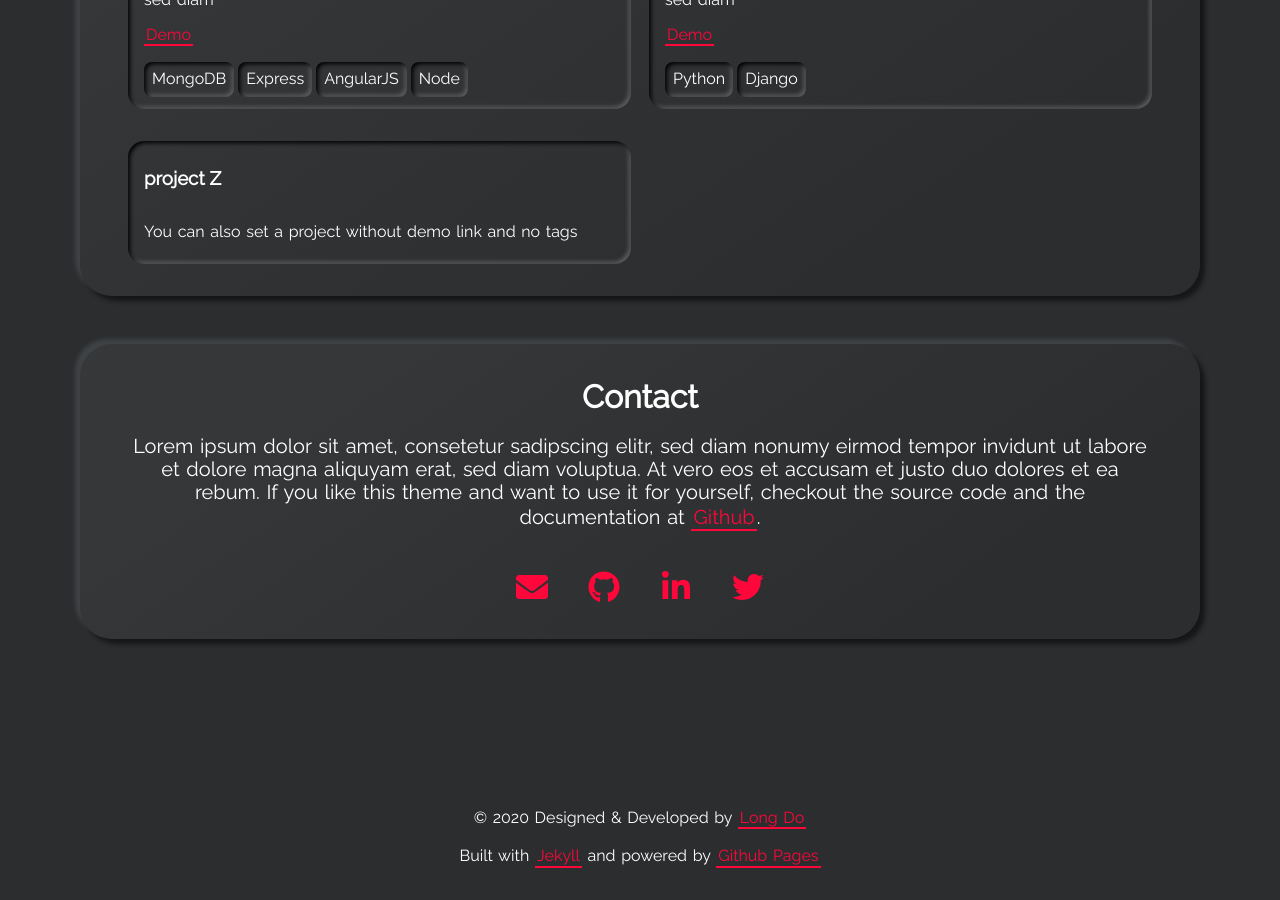
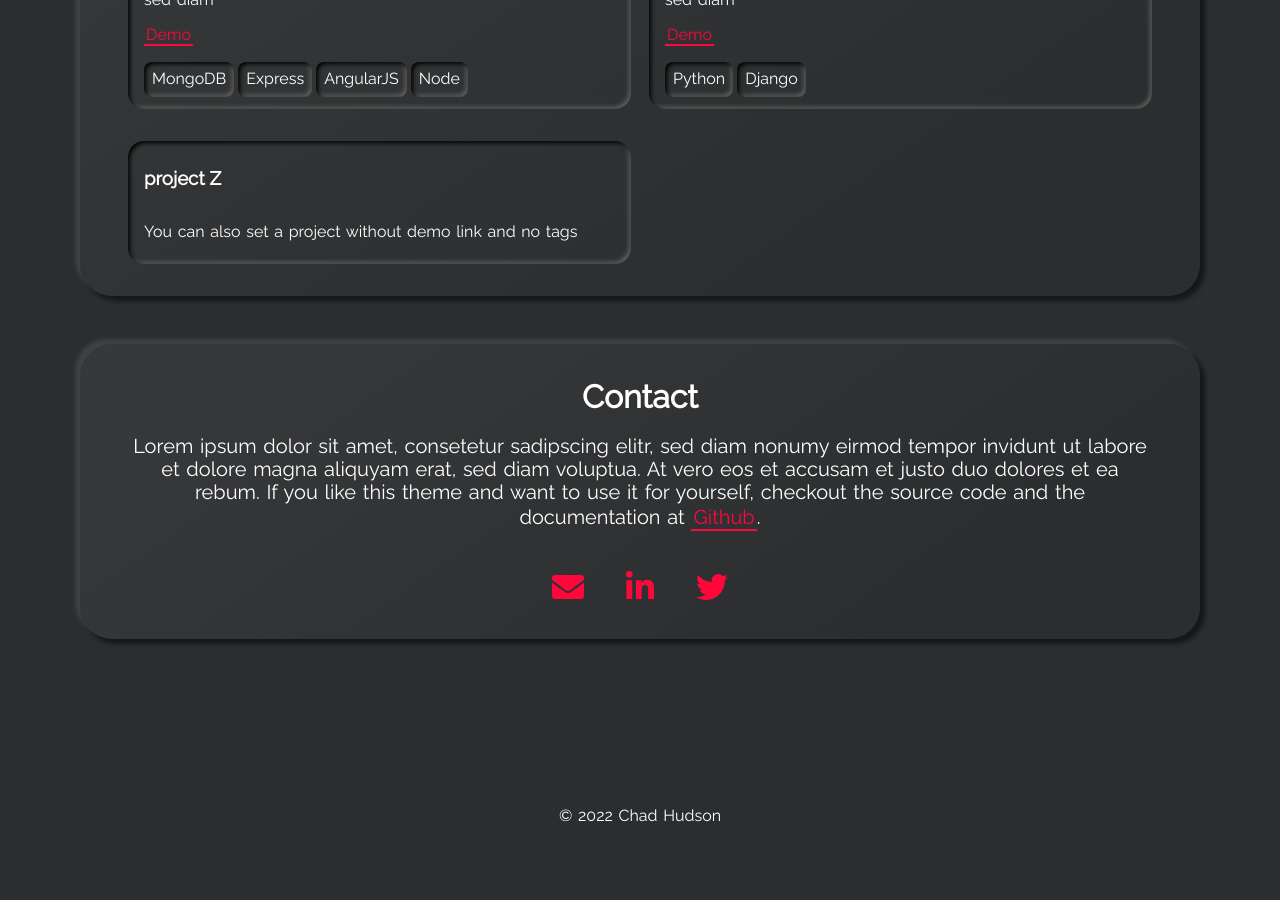
Before and after one commit to chadchudson/chadchudson.github.io, a Jekyll site: the page built from index.html, in a window 1280 px wide and 900 px high, scrolled down 3487 px. Built offline with Jekyll 4.4.1, drawn with Linux system fonts in a browser that asks for light colours; after the commit the page ends 4344 px from its top, so only the background shows below that.

Commit message:
updated github and footer

```diff
--- a/_config.yml
+++ b/_config.yml
@@ -20,7 +20,7 @@ email: chadchudson@gmail.com
 # For every social button you want to display, set your username or userid
 # If you do not use one of the following websites, then leave it empty
 # > twitter_username:
-github_username: chadchudson
+# github_username:
 # codepen_username: exampleUser
 # dev_username: exampleUser
 linkedin_username: chadchudson
--- a/_includes/footer.html
+++ b/_includes/footer.html
@@ -1,6 +1,8 @@
 <footer class="footer">
   <p>
-    &copy; 2020 Designed & Developed by
+    &copy; 2022 Chad Hudson </p>
+
+    <!-- Designed & Developed by
     <a class="highlight-link" href="https://longpdo.github.io/" target="_blank" rel="noreferrer">
       Long Do
     </a>
@@ -14,7 +16,7 @@
     <a class="highlight-link" href="https://pages.github.com/" target="_blank" rel="noreferrer">
       Github Pages
     </a>
-  </p>
+  </p> -->
 </footer>
 
 <!-- Google Analytics -->
```
